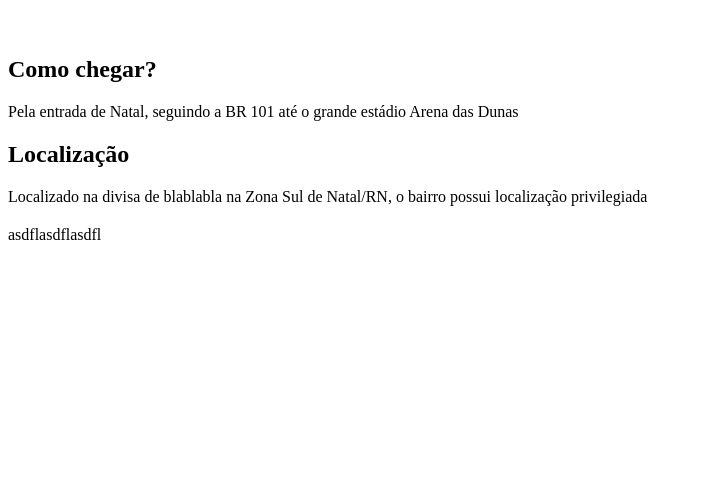
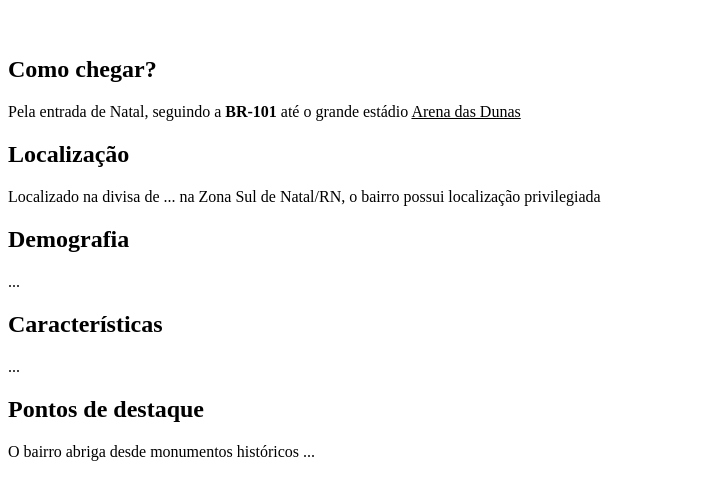
Before and after one commit to augusteiner/webdesign, a plain HTML site: page bairro.html in a window 1280 px wide. Shown: the part 48-548 px from the top of the page, without its empty margins (0-703 px from the left). Drawn offline with Linux system fonts and the light colour scheme.

Commit message:
mais tópicos

```diff
--- a/bairro.html
+++ b/bairro.html
@@ -6,12 +6,20 @@
         <h1>Lagoa Nova</h1>
         <br>
         <h2>Como chegar?</h2>
-        Pela entrada de Natal, seguindo a BR 101 até o grande estádio Arena das Dunas
+        Pela entrada de Natal, seguindo a <b>BR-101</b> até o grande
+        estádio <u>Arena das Dunas</u>
         <br>
         <h2>Localização</h2>
-        Localizado na divisa de blablabla na Zona Sul de Natal/RN,
+        Localizado na divisa de ... na Zona Sul de Natal/RN,
         o bairro possui localização privilegiada
-        <h2></h2>
-        asdflasdflasdfl
+        <br>
+        <h2>Demografia</h2>
+        ...
+        <br>
+        <h2>Características</h2>
+        ...
+        <br>
+        <h2>Pontos de destaque</h2>
+        O bairro abriga desde monumentos históricos ...
     </body>
 </html>
```
